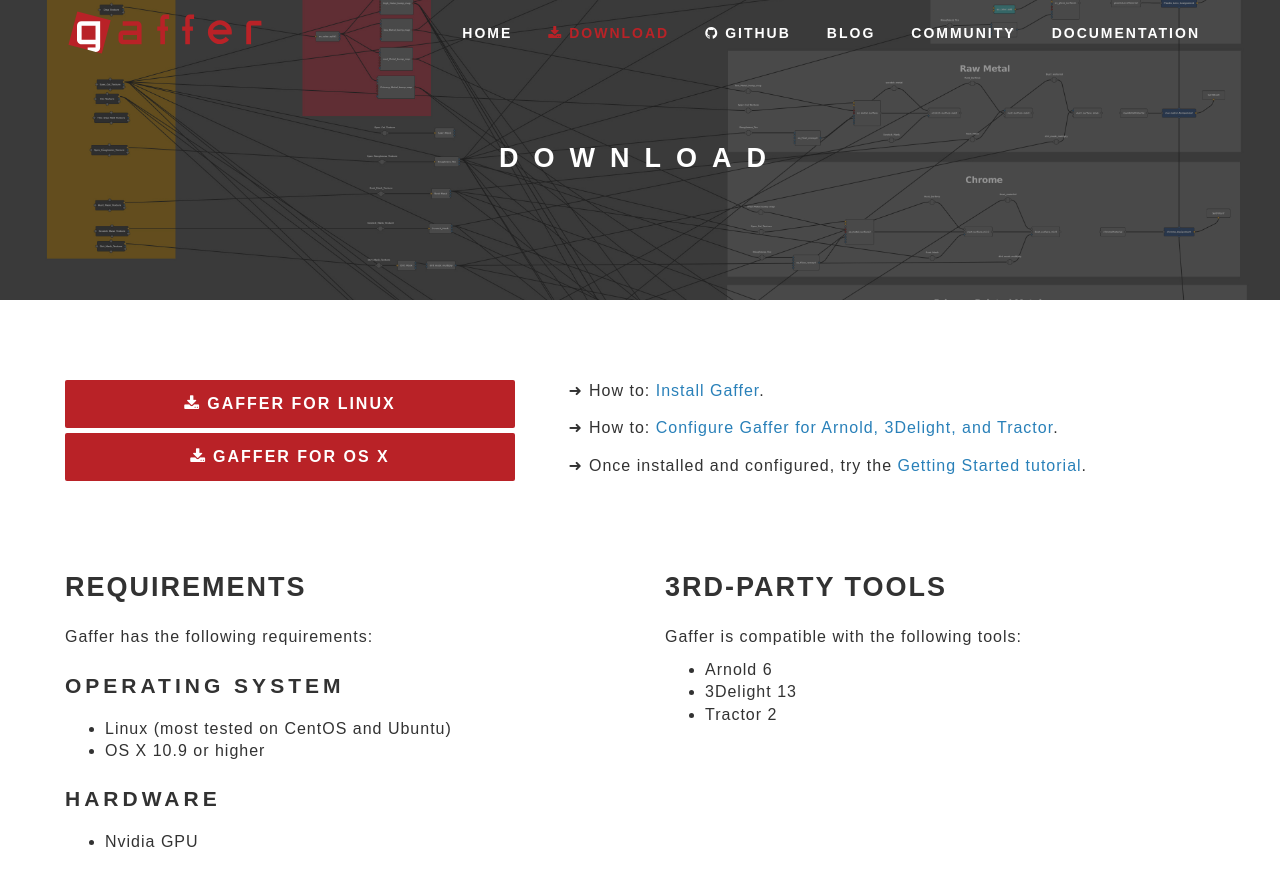
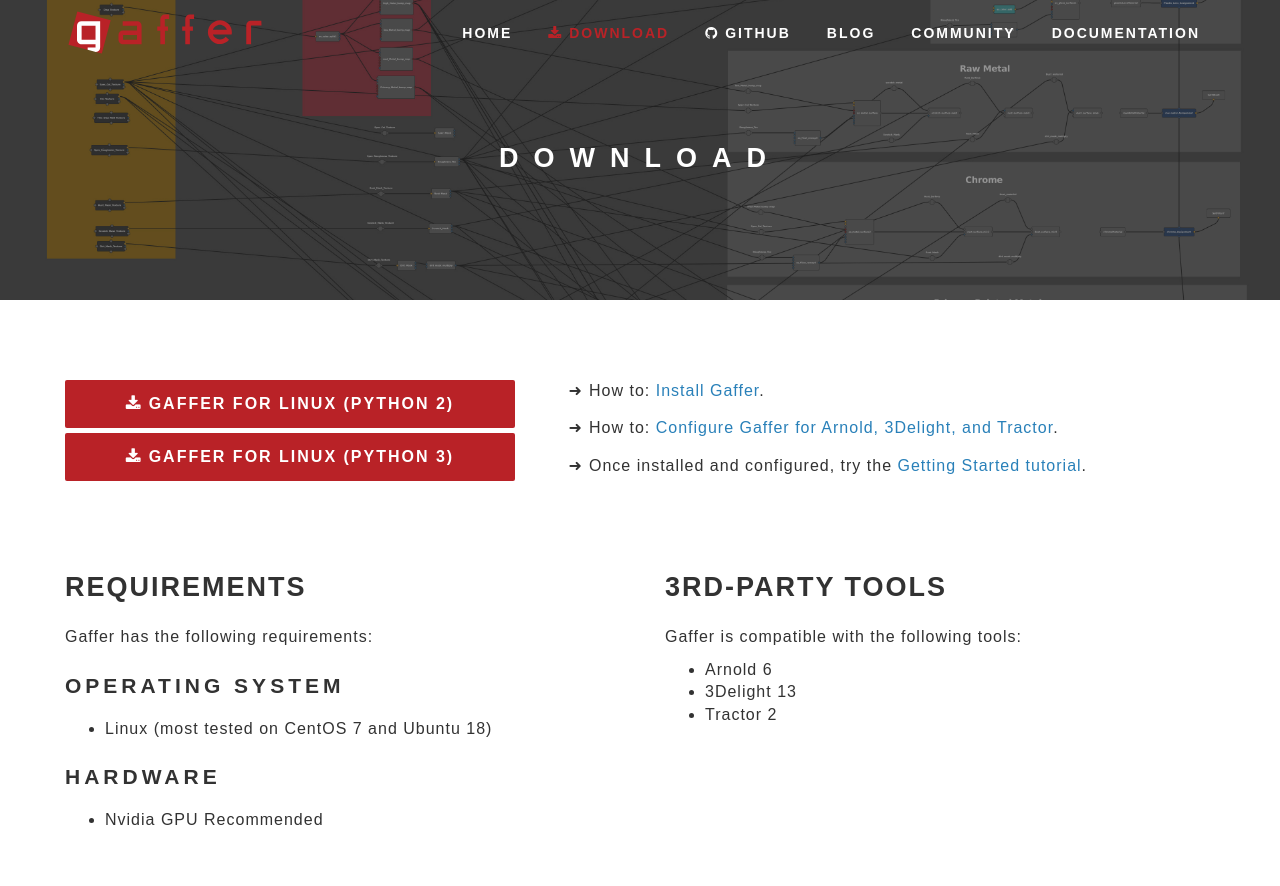
Before and after one commit to GafferHQ/gafferhq.github.io, a Jekyll site: the page built from download.html, in a window 1280 px wide and 900 px high. Shown: the top 886 px of the window. Built offline with Jekyll 4.4.1, drawn with Linux system fonts in a browser that asks for light colours; some web fonts are replaced.

Commit message:
Update downloads page
Remove OSX link, because we don't have anyone to maintain the build/release process, and add Python 3 download in its place. The links won't work until we update the site Gaffer version to 0.59.0.0, but I want to do that separately to demonstrate the auto-update GitHub workflow I'm about to add.

```diff
--- a/download.html
+++ b/download.html
@@ -11,8 +11,8 @@
 <section id="download" class="container">
     <div class="row ptb-15 ptb-xs-30 pt-80">
         <div class="col-sm-5 pb-xs-60 text-center">
-            <a class="btn btn-block btn-lg btn-color-a" style="font-size: 16px" href="https://github.com/ImageEngine/gaffer/releases/download/{{ site.latestGafferVersion }}/gaffer-{{ site.latestGafferVersion }}-linux.tar.gz"><i class="fa fa-download"></i>Gaffer for Linux</a>
-            <a class="btn btn-block btn-lg btn-color-a" style="font-size: 16px" href="https://github.com/ImageEngine/gaffer/releases/download/{{ site.latestGafferVersion }}/gaffer-{{ site.latestGafferVersion }}-macos.tar.gz"><i class="fa fa-download"></i>Gaffer for OS X</a>
+            <a class="btn btn-block btn-lg btn-color-a" style="font-size: 16px" href="https://github.com/GafferHQ/gaffer/releases/download/{{ site.latestGafferVersion }}/gaffer-{{ site.latestGafferVersion }}-linux-python2.tar.gz"><i class="fa fa-download"></i>Gaffer for Linux (Python 2)</a>
+            <a class="btn btn-block btn-lg btn-color-a" style="font-size: 16px" href="https://github.com/GafferHQ/gaffer/releases/download/{{ site.latestGafferVersion }}/gaffer-{{ site.latestGafferVersion }}-linux-python3.tar.gz"><i class="fa fa-download"></i>Gaffer for Linux (Python 3)</a>
         </div>
         <div class="col-sm-7">
             <ul style="padding-left: 1em; list-style-type:'➜'">
@@ -31,12 +31,11 @@
             <p>Gaffer has the following requirements:</p>
             <h3>Operating System</h3>
             <ul>
-                <li>Linux (most tested on CentOS and Ubuntu)</li>
-                <li>OS X 10.9 or higher</li>
+                <li>Linux (most tested on CentOS 7 and Ubuntu 18)</li>
             </ul>
             <h3>Hardware</h3>
             <ul>
-                <li>Nvidia GPU</li>
+                <li>Nvidia GPU Recommended</li>
             </ul>
         </div>
         <div class="col-xs-12 col-sm-6 mt-xs-60">
```
